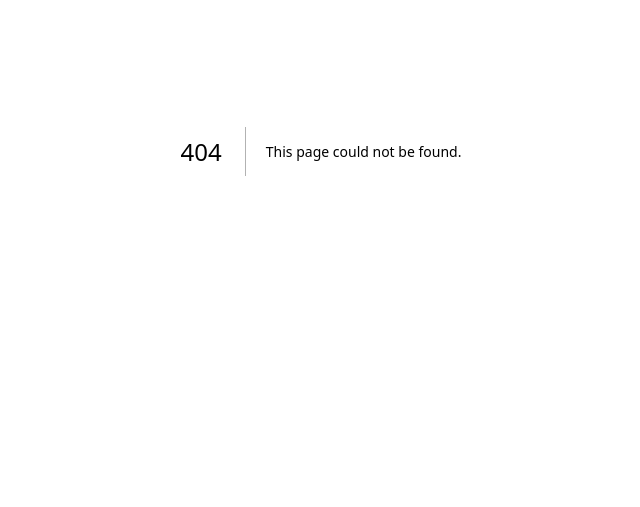
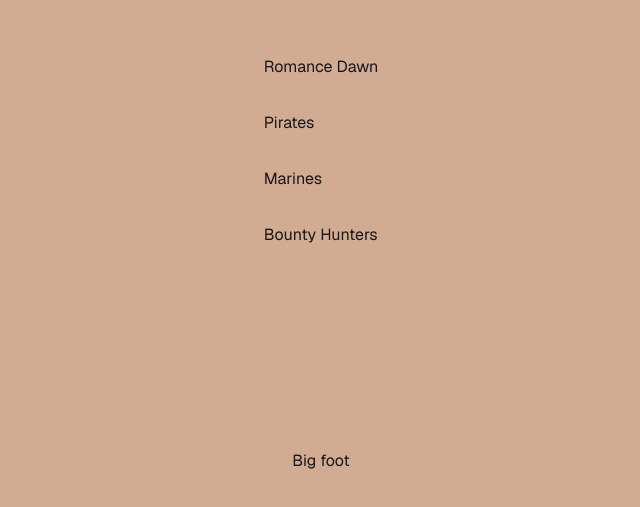
Before and after one commit to StiX1919/next-tailwind, a Next.js app: page /romance-dawn in a window 1280 px wide. Before the commit this address had no page. Shown: the part 249-756 px from the top of the page, without its empty margins (319-959 px from the left). Built offline with nearby package versions, Linux system fonts and the light colour scheme.

Commit message:
starting roots for RD helper

```diff
--- a/src/app/explore/page.tsx
+++ b/src/app/romance-dawn/page.tsx
@@ -1,10 +1,14 @@
+"use client"
 import Image from "next/image";
+import { useState } from "react";
 
 export default function Home() {
+  const [factions, setFactions] = useState(['Pirates', 'Marines', 'Bounty Hunters'])
   return (
     <div className="grid grid-rows-[20px_1fr_20px] items-center justify-items-center min-h-screen p-8 pb-20 gap-16 sm:p-20 font-[family-name:var(--font-geist-sans)]">
       <main className="flex flex-col gap-[32px] row-start-2 items-center sm:items-start">
-        <div>Explore</div>
+        <div>Romance Dawn</div>
+        {factions.map((faction, i) => (<p key={i}>{faction}</p>))}
       </main>
       <footer className="row-start-3 flex gap-[24px] flex-wrap items-center justify-center">
         <p>Big foot</p>
```
